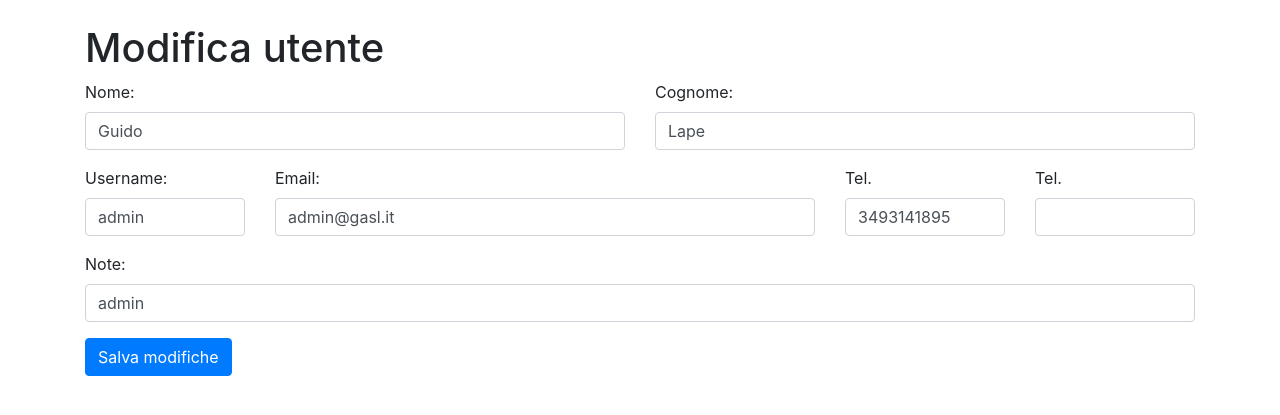
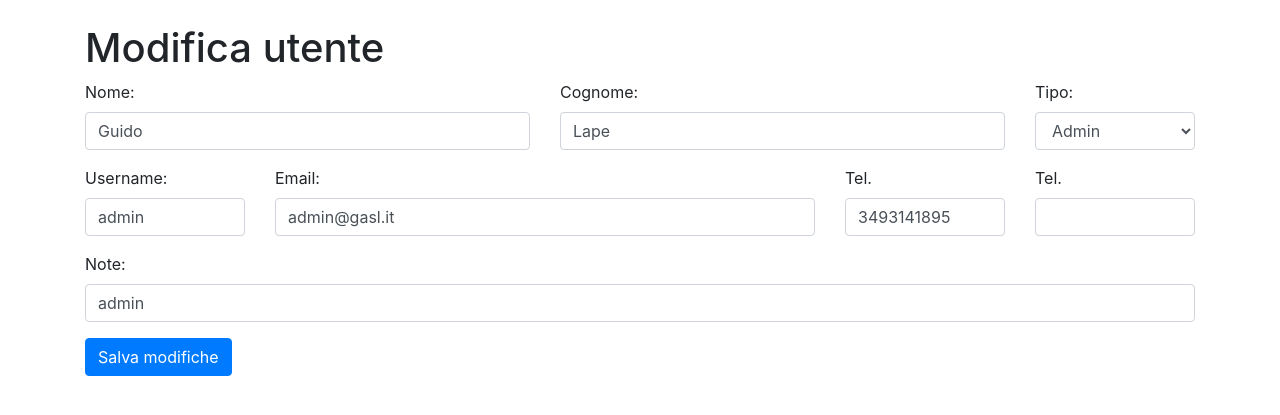
Before and after one commit to pberlanda/gasl, a PHP site: page /edit.php?id=admin in a window 1280 px wide. Shown: the part 56-471 px from the top of the page. Run offline with PHP 8.4, Linux system fonts and the light colour scheme; a user stored in the database is signed in; data comes from the database, SQL or seed files in the repository; some libraries are stand-ins or nearby versions.

Commit message:
gestione valore Tipo in accounts e edit

```diff
--- a/edit.php
+++ b/edit.php
@@ -51,6 +51,7 @@ if ($_SERVER["REQUEST_METHOD"] == "POST" && isset($_POST["submit"])) {
     $tel1 = filter_input(INPUT_POST, 'tel1', FILTER_SANITIZE_STRING);
     $tel2 = filter_input(INPUT_POST, 'tel2', FILTER_SANITIZE_STRING);
     $note = filter_input(INPUT_POST, 'note', FILTER_SANITIZE_STRING);
+    $tipo = filter_input(INPUT_POST, 'tipo', FILTER_SANITIZE_STRING);
 
     // verifica se username è già stato utilizzato
 //    if (verificaUsernameUtilizzato($conn, $username)) {
@@ -60,7 +61,7 @@ if ($_SERVER["REQUEST_METHOD"] == "POST" && isset($_POST["submit"])) {
 //    }
 
     // Esegui l'aggiornamento dell'utente nel database
-    $sql = "UPDATE accounts SET nome='$nome', cognome='$cognome', username='$username', email='$email', telefono_1='$tel1', telefono_2='$tel2', note='$note' WHERE username='$id'";
+    $sql = "UPDATE accounts SET nome='$nome', cognome='$cognome', username='$username', email='$email', telefono_1='$tel1', telefono_2='$tel2', note='$note', tipo = '$tipo' WHERE username='$id'";
     mysqli_query($conn, $sql);
 
     // Reindirizza alla pagina degli utenti dopo l'aggiornamento
@@ -88,6 +89,7 @@ $email = $row["email"];
 $tel1 = $row["telefono_1"];
 $tel2 = $row["telefono_2"];
 $note = $row["note"];
+$tipo = $row["tipo"];
 ?>
 
 <!-- HTML per la pagina di modifica dell'utente -->
@@ -104,13 +106,23 @@ $note = $row["note"];
         <form method="POST" action="<?php echo $_SERVER["PHP_SELF"] . '?id=' . $id; ?>" class="mb-4">
             <div class="form-group">
                 <div class="row">
-                    <div class="col-md-6">
+                    <div class="col-md-5">
                         <label for="nome">Nome:</label>
                         <input type="text" class="form-control" name="nome" id="nome" value="<?php echo $nome; ?>" required>
                     </div>
-                    <div class="col-md-6">
+                    <div class="col-md-5">
                         <label for="cognome">Cognome:</label>
                         <input type="text" class="form-control" name="cognome" id="cognome" value="<?php echo $cognome; ?>" required>
+                    </div>
+                    <div class="col-md-2">
+                        <label for="tipo">Tipo:</label>
+                        <select id="tipo" name="tipo" class="form-control">
+
+                            <!-- carica il tipo usando ternary operatore. Nella seconda opzione inverte valore e descrizione -->
+
+                            <option <?php echo ($tipo === 'A') ? 'A' : 'S'; ?>><?php echo ($tipo === 'A') ? 'Admin' : 'Studente'; ?></option>
+                            <option <?php echo ($tipo === 'A') ? 'S' : 'A'; ?>><?php echo ($tipo === 'A') ? 'Studente' : 'Admin'; ?></option>
+                        </select>
                     </div>
                 </div>
             </div>
```
Also changed, not shown: accounts.php (+11 -3 lines), 2 other files.
